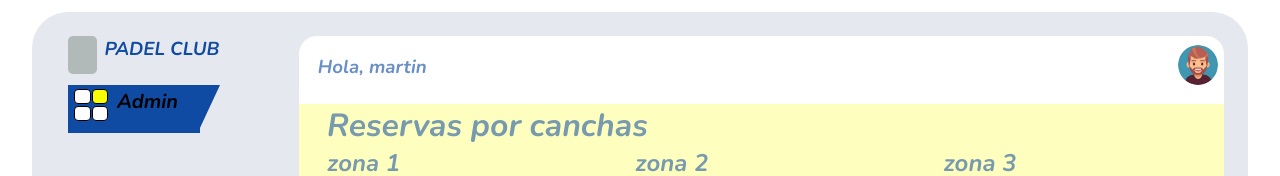
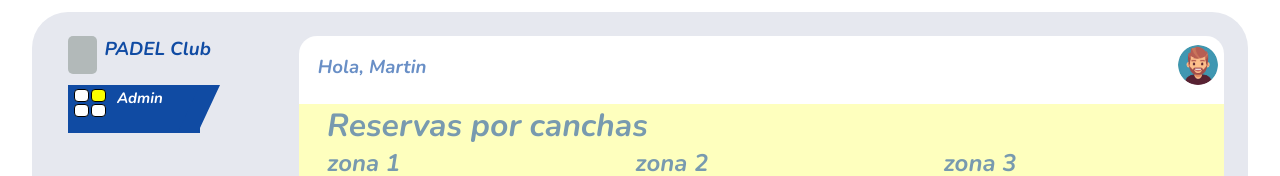
Before and after one commit to FacundoAylan/dashboard, a React (Vite) app: page /home in a window 1280 px wide. Shown: the top 176 px of the page. Built offline with nearby package versions, Linux system fonts and the light colour scheme.

Commit message:
subiendo la primera version de dashboard

```diff
--- a/src/03-Home/home.jsx
+++ b/src/03-Home/home.jsx
@@ -32,7 +32,7 @@ const Home = () => {
         <div className='container-button'>
           <div className='container-title'>
             <div className='figura' />
-            <h3 className='title-home'>PADEL CLUB</h3>
+            <h3 className='title-home'>PADEL Club</h3>
           </div>
           <div className='container-admin'>
             <div className='window'>
@@ -100,7 +100,7 @@ const Home = () => {
         <div className='container-data'>
           <div className='container-reserve'>
             <div className='title-reserve'>
-              <h3 className="title-name">Hola, martin</h3>
+              <h3 className="title-name">Hola, Martin</h3>
               <div className="avatar-reserver"/>
             </div>
             <div className='container-cambio'>
--- a/src/03-Home/index.css
+++ b/src/03-Home/index.css
@@ -69,14 +69,14 @@
 }
 .window {
   width: 50%;
-  height: 80%;
+  height: 70%;
   margin: 1%;
   margin-right: 1%;
   display: grid;
   grid-template-columns: 35% 35%;
   grid-template-rows: 35% 35%;
   row-gap: 12%;
-  column-gap: 8%;
+  column-gap: 5%;
   font-family: Nunito;
 }
 
@@ -84,7 +84,7 @@
   background-color: white;
   border: 1px solid black;
   height: 100%;
-  width: 100%;
+  width: 90%;
   border-radius: 4px;
 }
 
@@ -94,7 +94,7 @@
   background-color: white;
   border: 0.5px solid black;
   height: 100%;
-  width: 100%;
+  width: 90%;
   border-radius: 4px;
 }
 
@@ -104,7 +104,7 @@
   background-color: white;
   border: 0.5px solid black;
   height: 100%;
-  width: 100%;
+  width: 90%;
   border-radius: 4px;
 }
 .cuadro4 {
@@ -113,7 +113,7 @@
   background-color:#faff00;
   border: 0.5px solid black;
   height: 100%;
-  width: 100%;
+  width: 90%;
   border-radius: 4px;
 }
 .square {
@@ -126,8 +126,8 @@
   border: 0.5px solid #ccc;
 }
 .title-admin {
-  color: black;
-  font-size: 20px;
+  color: white;
+  font-size: 15px;
 }
 
 .container-buttons {
```
